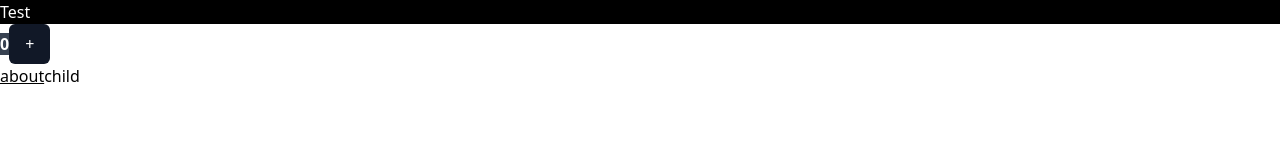
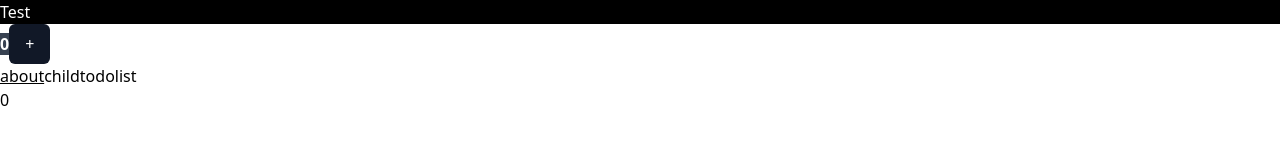
Before and after one commit to Loksli17/start-nest, a Nuxt app in the folder clientNuxtSSR/: page / in a window 1280 px wide. Shown: the top 162 px of the page. Built offline with nearby package versions, Linux system fonts and the light colour scheme.

Commit message:
nuxt pinia (npm i --force, cos npm is garbage)

```diff
--- a/clientNuxtSSR/nuxt.config.ts
+++ b/clientNuxtSSR/nuxt.config.ts
@@ -4,6 +4,9 @@ import { defineNuxtConfig } from 'nuxt3'
 export default defineNuxtConfig({
     ssr: true,
     css: ["~/assets/css/tailwind.css"],
+    buildModules: [
+        "@pinia/nuxt"
+    ],
     build: {
         postcss: {
             postcssOptions: {
--- a/clientNuxtSSR/pages/index.vue
+++ b/clientNuxtSSR/pages/index.vue
@@ -6,9 +6,21 @@
 
         <nuxt-link class="underline hover:first-letter:font-medium" to="/about">about</nuxt-link>
         <nuxt-link to="/parent/child">child</nuxt-link>
+        <nuxt-link to="/todo/todolist">todolist</nuxt-link>
+
+        <div>
+            <span>{{ currentTodo.id }}</span>
+            <span>{{ currentTodo.date }}</span>
+            <span>{{ currentTodo.type.name }}</span>
+        </div>
     </div>
 </template>
 
 <script setup lang="ts">
     import Counter from '../components/Counter.vue';
+    import { useCurrentTodo } from '~~/store/currentTodo';
+
+    const store = useCurrentTodo();
+
+    const currentTodo = store.currentTodo;
 </script>
--- /dev/null
+++ b/clientNuxtSSR/pages/todo/todolist.vue
@@ -0,0 +1,53 @@
+<template>
+    <div>
+        <div v-if="todolist" class=" grid grid-flow-col gap-x-3" v-for="todo in todolist" :key="todo.id">
+            <span>{{ todo.text }}</span>
+            <span>{{ todo.date }}</span>
+            <span>{{ todo.type.name }}</span>
+        </div>
+        <nuxt-link to="/">home</nuxt-link>
+    </div>
+</template>
+
+<script setup lang="ts">
+    import { useCurrentTodo } from '~~/store/currentTodo';
+    import Todo from '~~/types/Todo';
+
+    const store = useCurrentTodo();
+    const todolist = ref([] as Array<Todo>);
+
+    try {
+        // const res = await useFetch("http://localhost:3000/task/get-all");
+
+        // todolist.value = (res.data.value as any).tasks;
+        todolist.value = [
+            {
+                id: 0,
+                date: "",
+                taskTypeId: 0,
+                text: "",
+                time: "",
+                type: {
+                    id: 0,
+                    name: "fuck off"
+                }
+            },
+            {
+                id: 1,
+                date: "kek",
+                taskTypeId: 2,
+                text: "haha",
+                time: "no",
+                type: {
+                    id: 1,
+                    name: "fuck you"
+                }
+            }
+        ];
+        store.setTodo(todolist.value[Math.round(Math.random())]);
+    } catch (err) {
+        console.error(err);
+    }
+
+
+</script>
--- /dev/null
+++ b/clientNuxtSSR/store/currentTodo.ts
@@ -0,0 +1,23 @@
+import { defineStore, acceptHMRUpdate } from "pinia";
+import Todo from "~~/types/Todo";
+
+export const useCurrentTodo = defineStore("currentTodo", {
+    state: () => ({
+        currentTodo: {
+            id: 0,
+            date: "",
+            taskTypeId: 0,
+            text: "",
+            time: "",
+            type: {
+                id: 0,
+                name: ""
+            }
+        } as Todo
+    }),
+    actions: {
+        setTodo(val: Todo) {
+            this.currentTodo = val;
+        }
+    }
+})
--- a/clientNuxtSSR/tailwind.config.js
+++ b/clientNuxtSSR/tailwind.config.js
@@ -5,7 +5,7 @@ module.exports = {
         "./layouts/**/*.vue",
         "./pages/**/*.vue",
         "./plugins/**/*.{js,ts}",
-        "./nuxt.config.{js,ts}"
+        // "./nuxt.config.{js,ts}"
     ],
     theme: {
         extend: {},
--- a/clientNuxtSSR/tsconfig.json
+++ b/clientNuxtSSR/tsconfig.json
@@ -1,4 +1,7 @@
 {
   // https://v3.nuxtjs.org/concepts/typescript
-  "extends": "./.nuxt/tsconfig.json"
+  "extends": "./.nuxt/tsconfig.json",
+  "compilerOptions": {
+      "strict": true
+  }
 }
--- /dev/null
+++ b/clientNuxtSSR/types/Todo.ts
@@ -0,0 +1,11 @@
+export default interface Todo {
+    id: number;
+    date: string;
+    taskTypeId: number;
+    text: string;
+    time: string;
+    type: {
+        id: number;
+        name: string;
+    }
+}
```
Also changed, not shown: clientNuxtSSR/package.json (+6 -2 lines), clientNuxtSSR/store/store.ts (added, +20 -0 lines), 1 other file (tests, documents, lock files or other folders).
